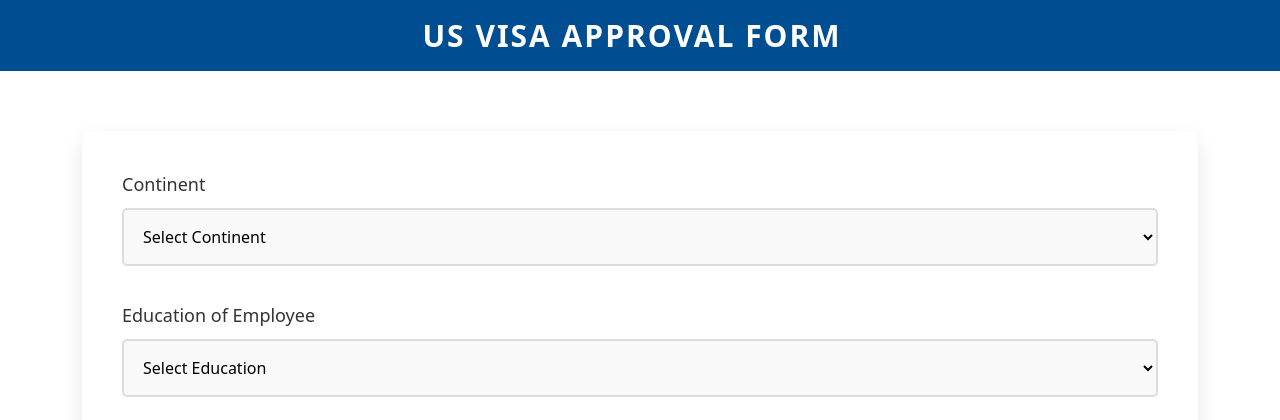
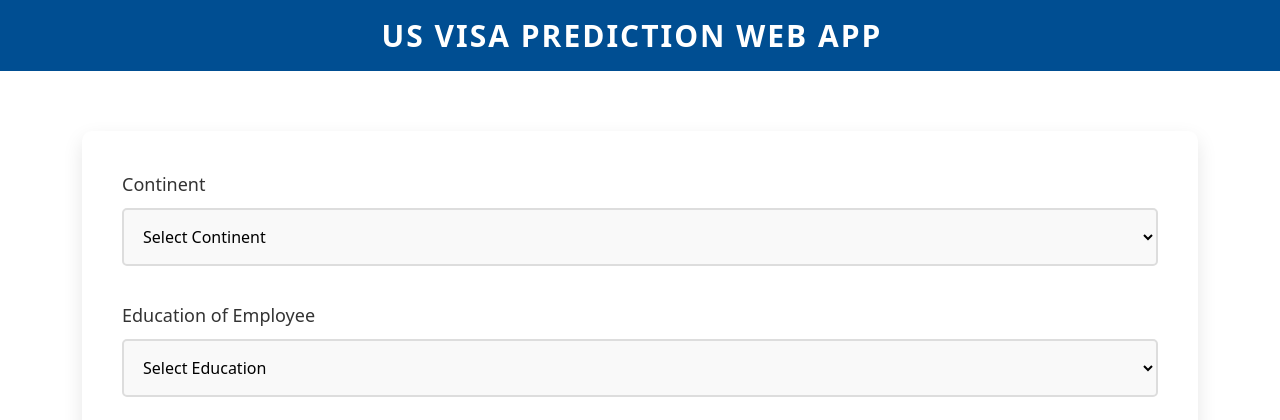
Before and after one commit to ashpaqueshaikh4236/MLOPS-Jenkins-Kubernetes-Deployment, a Flask app: page / in a window 1280 px wide. Shown: the top 420 px of the page. Run offline with Flask 3, Linux system fonts and the light colour scheme; some libraries are stand-ins or nearby versions.

Commit message:
Update usvisa.html

```diff
--- a/templates/usvisa.html
+++ b/templates/usvisa.html
@@ -10,7 +10,7 @@
   <body>
     <nav class="navbar navbar-light static-top">
       <div class="container-fluid justify-content-center">
-        <a class="navbar-brand" href="#">US Visa Approval Form</a>
+        <a class="navbar-brand" href="#">US Visa Prediction Web App</a>
       </div>
     </nav>
 
```
